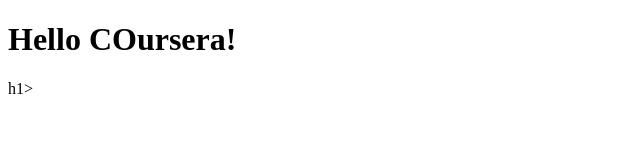
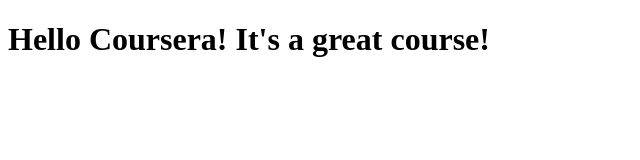
Before and after one commit to anastasiakel/coursera-test, a plain HTML site: page site/index.html in a window 1280 px wide. Shown: the whole page, without its empty margins (0-640 px from the left). Drawn offline with Linux system fonts and the light colour scheme.

Commit message:
Small addition to our page content.

```diff
--- a/site/index.html
+++ b/site/index.html
@@ -4,6 +4,6 @@
     <title>Hello Coursera!</title>
     </head>
     <body>
-    <h1> Hello COursera!</h1>h1>
+    <h1> Hello Coursera! It's a great course!</h1>
     </body>
     </html>
```
